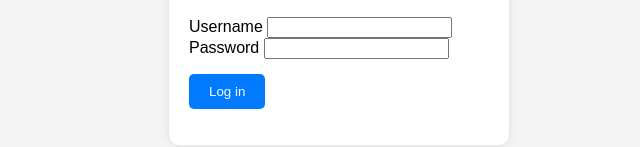
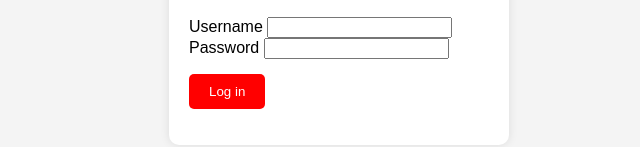
Before and after one commit to LeonoraTN666/unam-voting-platform-2025, a plain HTML site: page index.html in a window 1280 px wide. Shown: the part 227-374 px from the top of the page, without its empty margins (301-941 px from the left). Drawn offline with Linux system fonts and the light colour scheme.

Commit message:
Update styles.css

```diff
--- a/styles.css
+++ b/styles.css
@@ -130,7 +130,7 @@ h1, h2 {
 button {
     margin-top: 15px;
     padding: 10px 20px;
-    background-color: #007bff;
+    background-color: #ff0000; /* Changed to red */
     color: white;
     border: none;
     border-radius: 5px;
@@ -138,5 +138,5 @@ button {
 }
 
 button:hover {
-    background-color: #0056b3;
+    background-color: #c30000; /* Changed to darker red */
 }
```
